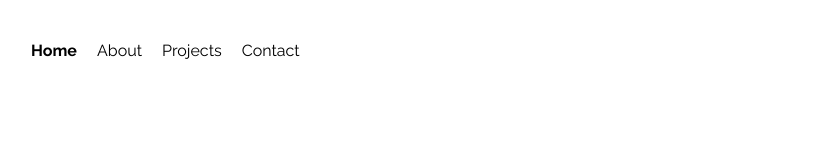
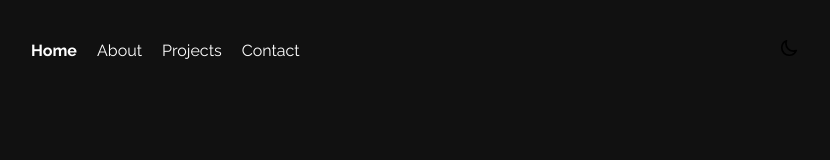
Before and after one commit to PlukZwaal/plukzwaal.dev, a Vue app: page / in a window 1280 px wide. Shown: the top 160 px of the page, without its empty margins (225-1055 px from the left). Built offline with nearby package versions, Linux system fonts and the light colour scheme.

Commit message:
Added working dark/light theme switcher

```diff
--- a/src/assets/main.css
+++ b/src/assets/main.css
@@ -2,13 +2,13 @@
 
 :root {
   --background-color-primary: #ffffff;
-  --text-primary-color-: #111111;
+  --text-primary-color: #111111;
 
   --light-background-color-primary: #ffffff;
-  --light-text-primary-color-: #111111;
+  --light-text-primary-color: #111111;
 
   --dark-background-color-primary: #111111;
-  --dark-text-primary-color-: #ffffff;
+  --dark-text-primary-color: #ffffff;
 }
 
 .dark-theme{
--- a/src/components/Navbar.vue
+++ b/src/components/Navbar.vue
@@ -8,12 +8,31 @@
                 <RouterLink to="/projects" @click="closeMenu">Projects</RouterLink>
                 <RouterLink to="/contact" @click="closeMenu">Contact</RouterLink>
             </nav>
+            <div>
+                <p @click="toggleTheme"><img id="themeIcon" src="" alt=""></p>
+            </div>
         </div>
     </header>
 </template>
 
 <script setup>
 import { ref } from 'vue';
+import { onMounted } from 'vue'
+
+
+
+onMounted(() => {
+    console.log(localStorage.getItem('theme'));
+    document.getElementById('themeIcon').src = localStorage.getItem('theme') === 'light' ? 'src/assets/images/sun.svg' : 'src/assets/images/moon.svg';
+    if (localStorage.getItem('theme') === 'light') {
+        document.documentElement.style.setProperty('--background-color-primary', 'var(--light-background-color-primary)');
+        document.documentElement.style.setProperty('--text-primary-color', 'var(--light-text-primary-color)');
+    } else {
+        document.documentElement.style.setProperty('--background-color-primary', 'var(--dark-background-color-primary)');
+        document.documentElement.style.setProperty('--text-primary-color', 'var(--dark-text-primary-color)');
+    }
+})
+
 
 const isMenuOpen = ref(false);
 
@@ -23,6 +42,19 @@ const toggleMenu = () => {
 
 const closeMenu = () => {
     isMenuOpen.value = false;
+};
+
+const toggleTheme = () => {
+    localStorage.setItem('theme', localStorage.getItem('theme') === 'light' ? 'dark' : 'light');
+    document.getElementById('themeIcon').src = localStorage.getItem('theme') === 'light' ? 'src/assets/images/sun.svg' : 'src/assets/images/moon.svg';
+    console.log(localStorage.getItem('theme'));
+    if (localStorage.getItem('theme') === 'light') {
+        document.documentElement.style.setProperty('--background-color-primary', 'var(--light-background-color-primary)');
+        document.documentElement.style.setProperty('--text-primary-color', 'var(--light-text-primary-color)');
+    } else {
+        document.documentElement.style.setProperty('--background-color-primary', 'var(--dark-background-color-primary)');
+        document.documentElement.style.setProperty('--text-primary-color', 'var(--dark-text-primary-color)');
+    }
 };
 </script>
 
@@ -57,6 +89,11 @@ nav {
     gap: 20px;
 }
 
+img {
+    width: 20px;
+    height: 20px;
+}
+
 @media (max-width: 768px) {
     .hamburger {
         display: block;
```
